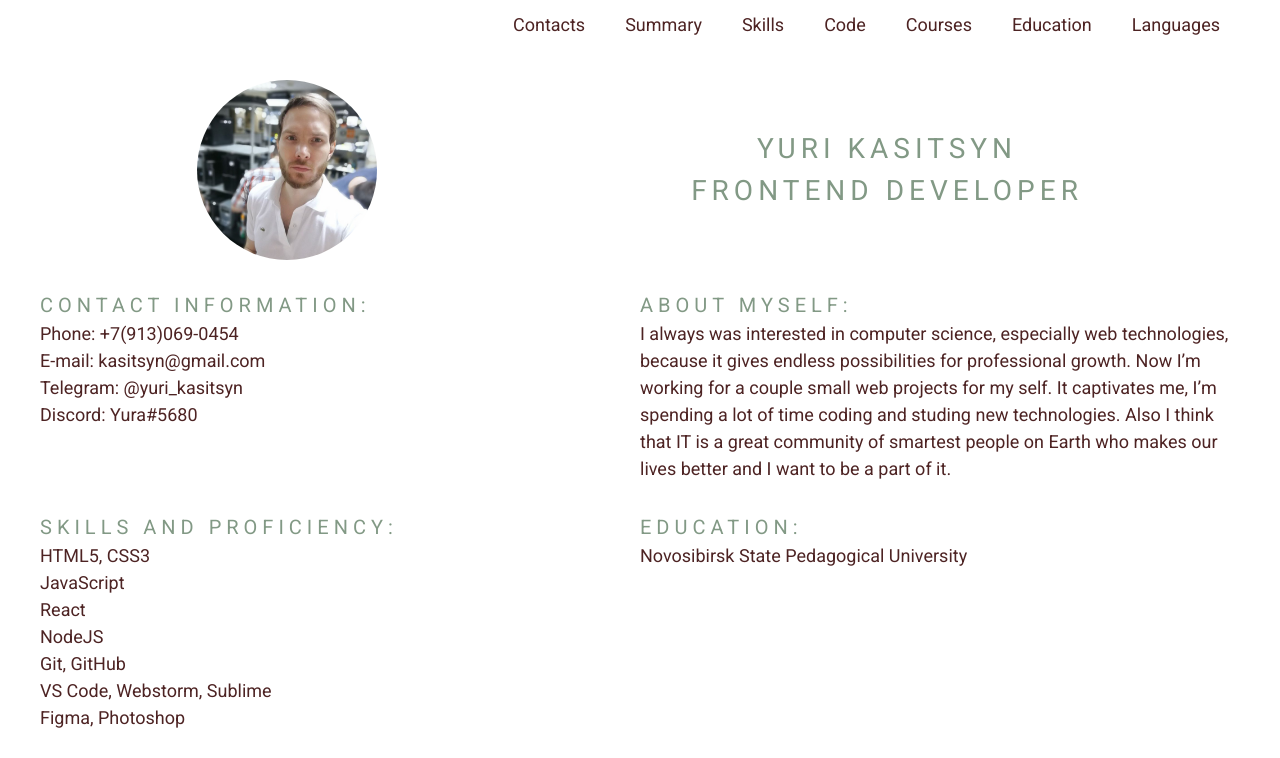
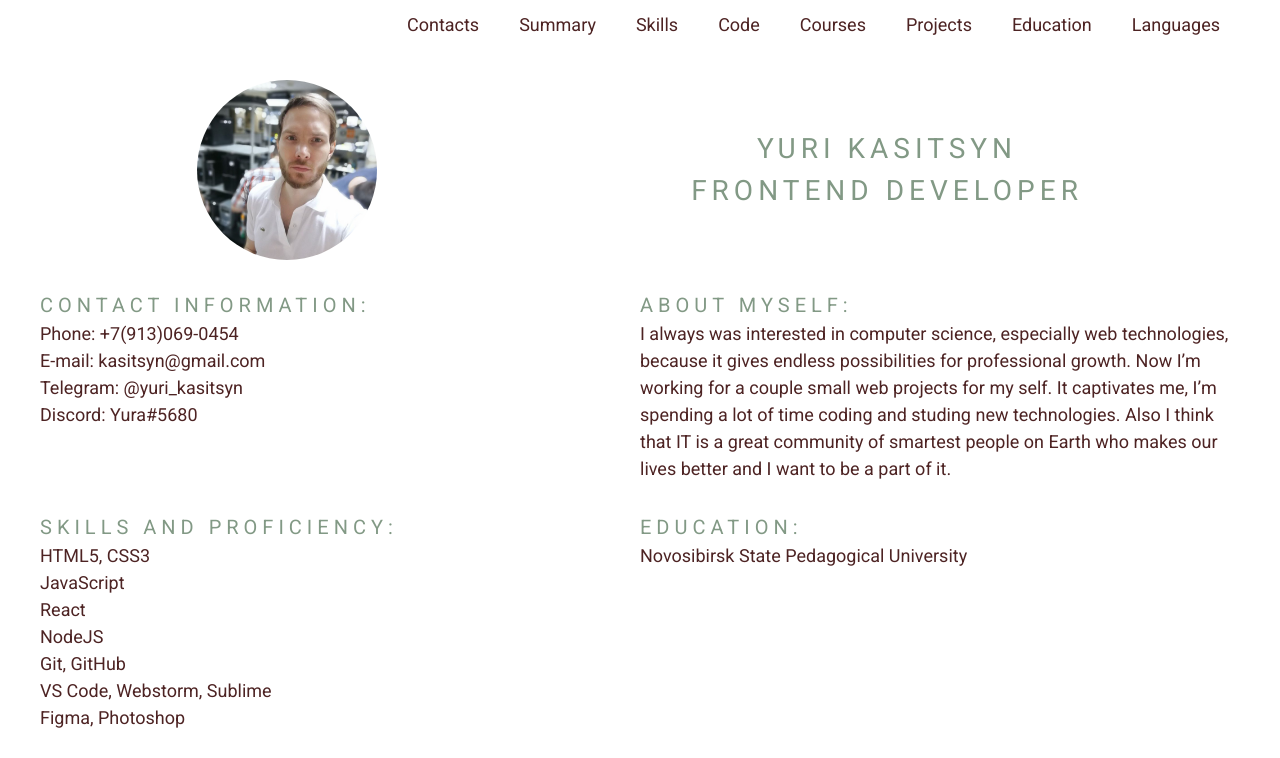
Before and after one commit to Kasitsyn/rsschool-cv, a plain HTML site: page index.html in a window 1280 px wide. Shown: the top 758 px of the page. Drawn offline with Linux system fonts and the light colour scheme.

Commit message:
feat: add link projects

```diff
--- a/index.html
+++ b/index.html
@@ -34,6 +34,9 @@
             <li class="nav-item"><a href="#code" class="nav-link">Code</a></li>
             <li class="nav-item">
               <a href="#courses" class="nav-link">Courses</a>
+            </li>
+            <li class="nav-item">
+              <a href="#projects" class="nav-link">Projects</a>
             </li>
             <li class="nav-item">
               <a href="#education" class="nav-link">Education</a>
```
